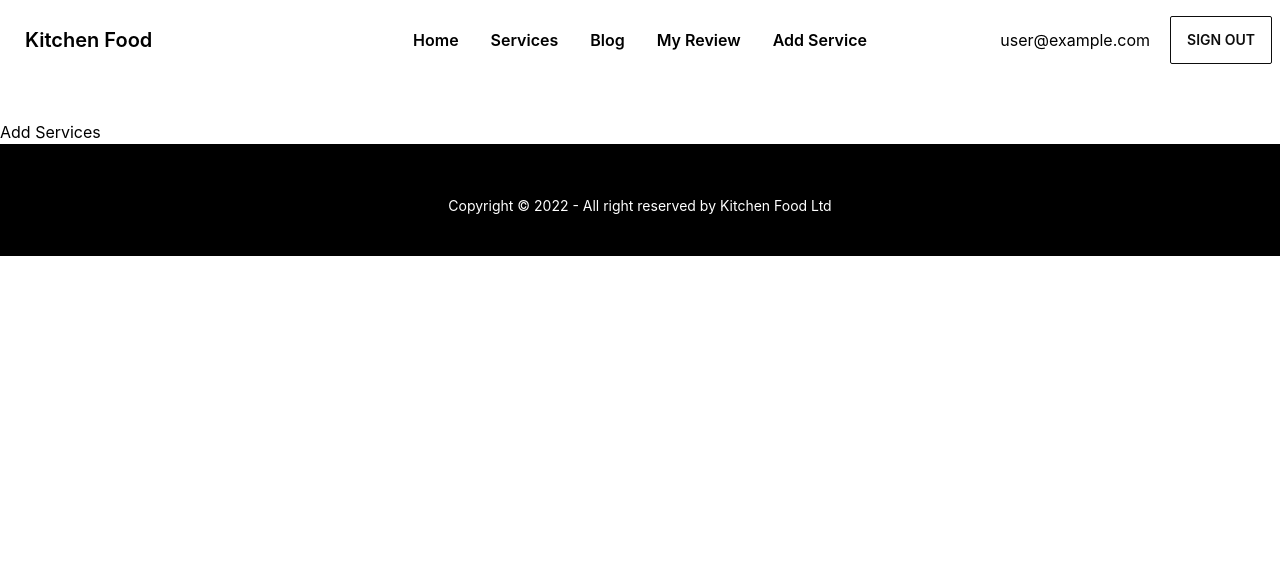
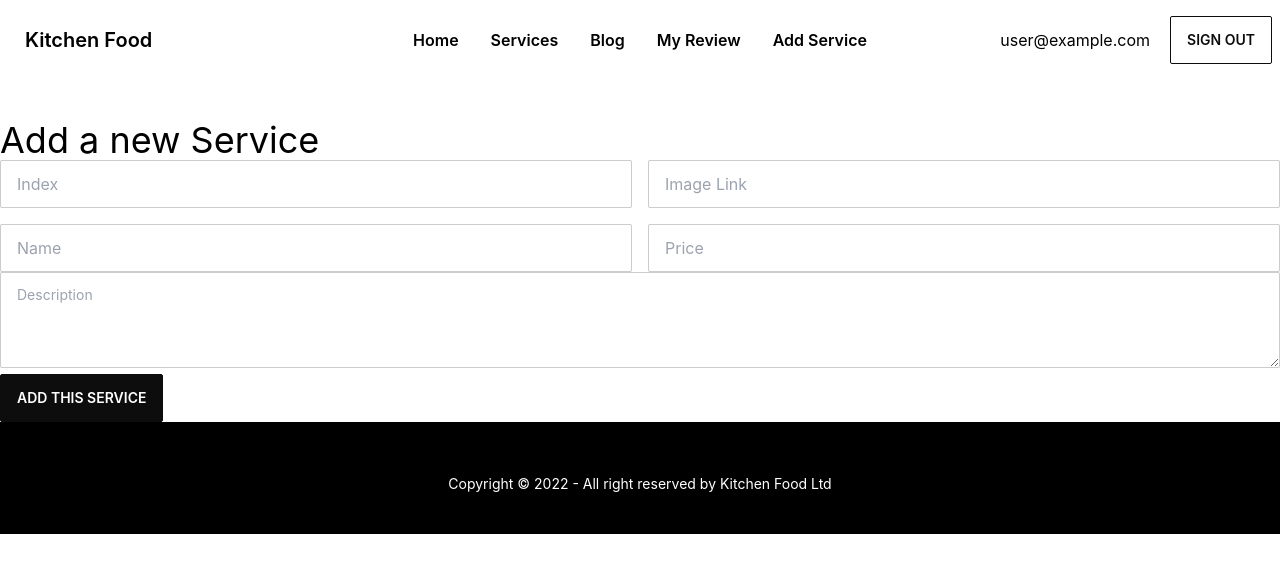
Before and after one commit to Nayem-Mursalin/Kitchen-Food-Client, a React (Create React App) app: page /addservices in a window 1280 px wide. Shown: the top 572 px of the page. Built offline with nearby package versions, Linux system fonts and the light colour scheme; no server answers; sample sign-in values are in the browser's storage.

Commit message:
React Photo View Added

```diff
--- a/package.json
+++ b/package.json
@@ -10,6 +10,7 @@
     "firebase": "^9.13.0",
     "react": "^18.2.0",
     "react-dom": "^18.2.0",
+    "react-photo-view": "^1.2.2",
     "react-router-dom": "^6.4.3",
     "react-scripts": "5.0.1",
     "web-vitals": "^2.1.4"
--- a/src/pages/Home/Service/ServiceCard.js
+++ b/src/pages/Home/Service/ServiceCard.js
@@ -1,12 +1,19 @@
 import React from 'react';
 import { Link } from 'react-router-dom';
+import { PhotoProvider, PhotoView } from 'react-photo-view';
+import 'react-photo-view/dist/react-photo-view.css';
 
 const ServiceCard = ({ service }) => {
     const { _id, picture, price, name } = service;
     // console.log(service);
     return (
         <div className="card card-compact w-96 bg-base-100 shadow-xl mb-50">
-            <figure><img src={picture} alt="Food" /></figure>
+            <PhotoProvider>
+                <PhotoView src={picture}>
+                    <figure><img src={picture} alt="Food" /></figure>
+                </PhotoView>
+            </PhotoProvider>
+
             <div className="card-body">
                 <h2 className="card-title">{name}</h2>
                 <p className='text-2xl text-orange-600 font-semibold'>Price: ${price}</p>
--- a/src/pages/Home/Service/ServiceDetails.js
+++ b/src/pages/Home/Service/ServiceDetails.js
@@ -1,13 +1,20 @@
 import React from 'react';
 import { Link, useLoaderData } from 'react-router-dom';
 import MyReview from '../../Special/AddReview';
+import { PhotoProvider, PhotoView } from 'react-photo-view';
+import 'react-photo-view/dist/react-photo-view.css';
 
 const ServiceDetails = () => {
     const { name, picture, price, description } = useLoaderData();
     return (
         <div className='mb-100'>
             <div className="card text-center card-compact w-200 bg-base-100 shadow-xl m-50 ">
-                <figure><img className='max-w-md' src={picture} alt="Food" /></figure>
+                <PhotoProvider>
+                    <PhotoView src={picture}>
+                        <figure><img className='max-w-md' src={picture} alt="Food" /></figure>
+                    </PhotoView>
+                </PhotoProvider>
+
                 <div className="card-body">
                     <p className=" text-3xl font-bold"> Name: {name}</p>
                     <p className='text-2xl text-orange-600 font-semibold'>Price: ${price}</p>
--- a/src/pages/Special/AddReview.js
+++ b/src/pages/Special/AddReview.js
@@ -3,7 +3,7 @@ import { AuthContext } from '../../contexts/AuthProvider/AuthProvider';
 
 const MyReview = () => {
     const { user } = useContext(AuthContext);
-    const handlePlaceOrder = (event) => {
+    const handlereview = (event) => {
         event.preventDefault();
         const form = event.target;
         const name = `${form.firstName.value}`;
@@ -35,7 +35,7 @@ const MyReview = () => {
             .catch(er => console.error(er));
     }
     return (
-        <form onSubmit={handlePlaceOrder}>
+        <form onSubmit={handlereview}>
             <h4 className="text-4xl">Add your Review</h4>
             <div className='grid grid-cols-1 lg:grid-cols-2 gap-4'>
                 <input name='firstName' type="text" placeholder="Name" className="input input-bordered w-full " />
--- a/src/pages/Special/AddServices.js
+++ b/src/pages/Special/AddServices.js
@@ -1,10 +1,54 @@
 import React from 'react';
 
 const AddServices = () => {
+    const handleUpdate = (event) => {
+        event.preventDefault();
+        const form = event.target;
+        const index = form.index.value;
+        const image = form.image.value;
+        const name = form.Name.value;
+        const price = form.price.value;
+        const description = form.description.value;
+
+
+        const list = {
+            index,
+            image,
+            name,
+            price,
+            description,
+        }
+
+        fetch('http://localhost:5500/services', {
+            method: 'POST',
+            headers: {
+                'content-type': 'application/json',
+            },
+            body: JSON.stringify(list)
+        })
+            .then(res => res.json())
+            .then(data => {
+                console.log(data)
+                if (data.acknowledged) {
+                    alert('Review placed successfully')
+                    form.reset();
+                }
+            })
+            .catch(er => console.error(er));
+    }
     return (
-        <div>
-            <h2>Add Services</h2>
-        </div>
+        <form onSubmit={handleUpdate}>
+            <h4 className="text-4xl">Add a new Service</h4>
+            <div className='grid grid-cols-1 lg:grid-cols-2 gap-4'>
+                <input name='index' type="text" placeholder="Index" className="input input-bordered w-full " />
+                <input name='image' type="text" placeholder="Image Link" className="input input-bordered w-full " />
+                <input name='Name' type="text" placeholder="Name" className="input input-bordered w-full " />
+                <input name='price' type="text" placeholder="Price" className="input input-bordered w-full " />
+
+            </div>
+            <textarea name='description' className="textarea textarea-bordered h-24 w-full" placeholder="Description"></textarea>
+            <input className='btn btn-primary' type="submit" value="Add this Service" />
+        </form>
     );
 };
 
```
Also changed, not shown: 1 other file (tests, documents, lock files or other folders).
